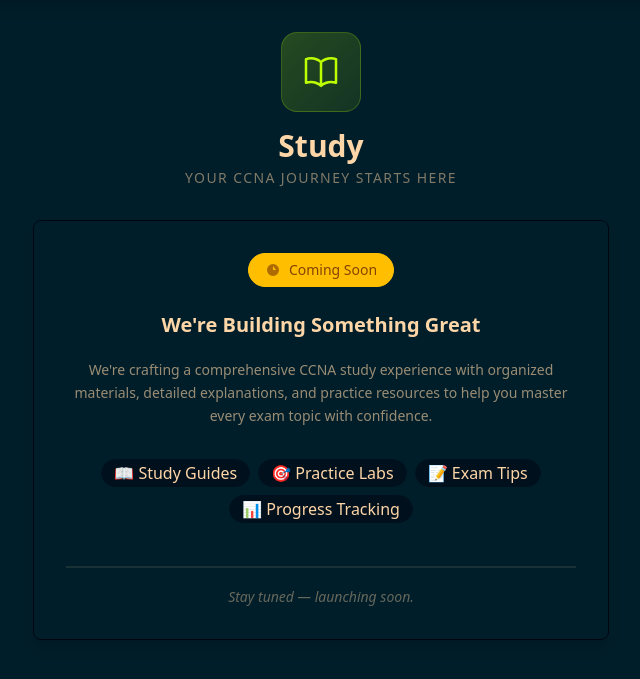
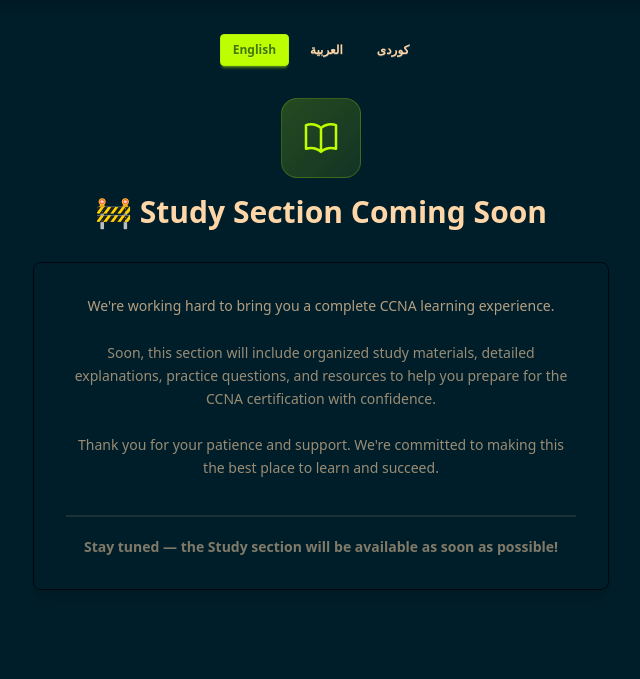
Before and after one commit to alikalary1997/NetMaster, a Django app: page /quiz/study/ in a window 1280 px wide. Shown: the part 88-767 px from the top of the page, without its empty margins (319-959 px from the left). Run offline with Django 5.2, Linux system fonts and the light colour scheme; style sheets or scripts are compiled from the project's sources.

Commit message:
pshan dani namaka ba har 3 zmanaka

```diff
--- a/quiz/templates/quiz/study.html
+++ b/quiz/templates/quiz/study.html
@@ -2,6 +2,13 @@
 {% block content %}
 <div class="min-h-[70vh] flex items-center justify-center px-4">
     <div class="max-w-xl w-full">
+        <!-- Language Switcher -->
+        <div class="flex justify-center gap-2 mb-8">
+            <button onclick="switchLang('en')" id="btn-en" class="btn btn-sm btn-primary lang-btn">English</button>
+            <button onclick="switchLang('ar')" id="btn-ar" class="btn btn-sm btn-ghost lang-btn">العربية</button>
+            <button onclick="switchLang('ku')" id="btn-ku" class="btn btn-sm btn-ghost lang-btn">کوردی</button>
+        </div>
+
         <!-- Icon -->
         <div class="text-center mb-8">
             <div class="inline-flex items-center justify-center w-20 h-20 rounded-2xl bg-gradient-to-br from-primary/20 to-primary/10 border border-primary/20 mb-4">
@@ -9,46 +16,87 @@
                     <path stroke-linecap="round" stroke-linejoin="round" d="M12 6.042A8.967 8.967 0 006 3.75c-1.052 0-2.062.18-3 .512v14.25A8.987 8.987 0 016 18c2.305 0 4.408.867 6 2.292m0-14.25a8.966 8.966 0 016-2.292c1.052 0 2.062.18 3 .512v14.25A8.987 8.987 0 0018 18a8.967 8.967 0 00-6 2.292m0-14.25v14.25"/>
                 </svg>
             </div>
-            <h1 class="text-3xl font-bold text-base-content">Study</h1>
-            <p class="text-base-content/50 mt-1 text-sm uppercase tracking-widest">Your CCNA Journey Starts Here</p>
+            <h1 class="text-3xl font-bold text-base-content lang" data-lang="title">🚧 Study Section Coming Soon</h1>
         </div>
 
         <!-- Main Card -->
         <div class="card bg-base-100 border border-base-300 shadow-lg">
             <div class="card-body items-center text-center p-8">
-                <!-- Status Badge -->
-                <span class="badge badge-warning badge-lg gap-2 mb-4 px-4 py-4 text-sm font-medium">
-                    <svg class="w-4 h-4 animate-pulse" fill="currentColor" viewBox="0 0 24 24">
-                        <path d="M12 6v6h4.5m4.5 0a9 9 0 11-18 0 9 9 0 0118 0z"/>
-                    </svg>
-                    Coming Soon
-                </span>
-
-                <h2 class="text-xl font-semibold mb-3">We're Building Something Great</h2>
-
-                <p class="text-base-content/60 leading-relaxed mb-6">
-                    We're crafting a comprehensive CCNA study experience with organized
-                    materials, detailed explanations, and practice resources to help you
-                    master every exam topic with confidence.
+                <p class="text-base-content/70 leading-relaxed mb-4 lang" data-lang="p1">
+                    We're working hard to bring you a complete CCNA learning experience.
+                </p>
+                <p class="text-base-content/60 leading-relaxed mb-4 lang" data-lang="p2">
+                    Soon, this section will include organized study materials, detailed explanations,
+                    practice questions, and resources to help you prepare for the CCNA certification with confidence.
+                </p>
+                <p class="text-base-content/60 leading-relaxed mb-4 lang" data-lang="p3">
+                    Thank you for your patience and support. We're committed to making this the best place to learn and succeed.
                 </p>
 
-                <!-- Feature Pills -->
-                <div class="flex flex-wrap justify-center gap-2 mb-6">
-                    <span class="badge badge-ghost badge-lg px-3 py-1">📖 Study Guides</span>
-                    <span class="badge badge-ghost badge-lg px-3 py-1">🎯 Practice Labs</span>
-                    <span class="badge badge-ghost badge-lg px-3 py-1">📝 Exam Tips</span>
-                    <span class="badge badge-ghost badge-lg px-3 py-1">📊 Progress Tracking</span>
-                </div>
-
-                <!-- Divider -->
                 <div class="divider my-1"></div>
 
-                <!-- Bottom message -->
-                <p class="text-base-content/40 text-sm italic">
-                    Stay tuned — launching soon.
+                <p class="text-base-content/50 font-semibold lang" data-lang="footer">
+                    Stay tuned — the Study section will be available as soon as possible!
                 </p>
             </div>
         </div>
     </div>
 </div>
+
+<script>
+const translations = {
+    en: {
+        title: "🚧 Study Section Coming Soon",
+        p1: "We're working hard to bring you a complete CCNA learning experience.",
+        p2: "Soon, this section will include organized study materials, detailed explanations, practice questions, and resources to help you prepare for the CCNA certification with confidence.",
+        p3: "Thank you for your patience and support. We're committed to making this the best place to learn and succeed.",
+        footer: "Stay tuned — the Study section will be available as soon as possible!"
+    },
+    ar: {
+        title: "🚧 قسم الدراسة قريباً",
+        p1: "نحن نعمل بجد لنقدم لك تجربة تعلم CCNA كاملة.",
+        p2: "قريباً، سيتضمن هذا القسم مواد دراسية منظمة وشروحات مفصلة وأسئلة تدريبية وموارد لمساعدتك على التحضير لشهادة CCNA بثقة.",
+        p3: "شكراً لصبرك ودعمك. نحن ملتزمون بجعل هذا أفضل مكان للتعلم والنجاح.",
+        footer: "ترقبوا — قسم الدراسة سيكون متاحاً في أقرب وقت ممكن!"
+    },
+    ku: {
+        title: "🚧 بەشی خوێندن بەم زووانە",
+        p1: "ئێمە بە سەختی کار دەکەین بۆ ئەوەی ئەزموونێکی تەواوی فێربوونی CCNAت پێشکەش بکەین.",
+        p2: "بەم زووانە، ئەم بەشە پێکهاتوو دەبێت لە ماددەی خوێندنی ڕێکخراو، ڕوونکردنەوەی ورد، پرسیاری ڕاهێنان، و سەرچاوە بۆ یارمەتیدانت لە ئامادەکاری بۆ بڕوانامەی CCNA بە متمانەوە.",
+        p3: "سوپاس بۆ ئارامی و پشتگیریت. ئێمە پابەندین بەوەی ئەمە بکەینە باشترین شوێن بۆ فێربوون و سەرکەوتن.",
+        footer: "چاوەڕوان بن — بەشی خوێندن لە زووترین کاتدا بەردەست دەبێت!"
+    }
+};
+
+function switchLang(lang) {
+    // Update active button
+    document.querySelectorAll('.lang-btn').forEach(btn => btn.classList.remove('btn-primary'));
+    document.querySelectorAll('.lang-btn').forEach(btn => btn.classList.add('btn-ghost'));
+    document.getElementById('btn-' + lang).classList.remove('btn-ghost');
+    document.getElementById('btn-' + lang).classList.add('btn-primary');
+
+    // Update text direction
+    if (lang === 'ar' || lang === 'ku') {
+        document.querySelector('.card-body').style.direction = 'rtl';
+    } else {
+        document.querySelector('.card-body').style.direction = 'ltr';
+    }
+
+    // Update all translatable elements
+    document.querySelectorAll('.lang').forEach(el => {
+        const key = el.dataset.lang;
+        if (translations[lang] && translations[lang][key]) {
+            el.textContent = translations[lang][key];
+        }
+    });
+
+    localStorage.setItem('studyLang', lang);
+}
+
+// Restore saved language on page load
+document.addEventListener('DOMContentLoaded', () => {
+    const saved = localStorage.getItem('studyLang') || 'en';
+    switchLang(saved);
+});
+</script>
 {% endblock %}
```
